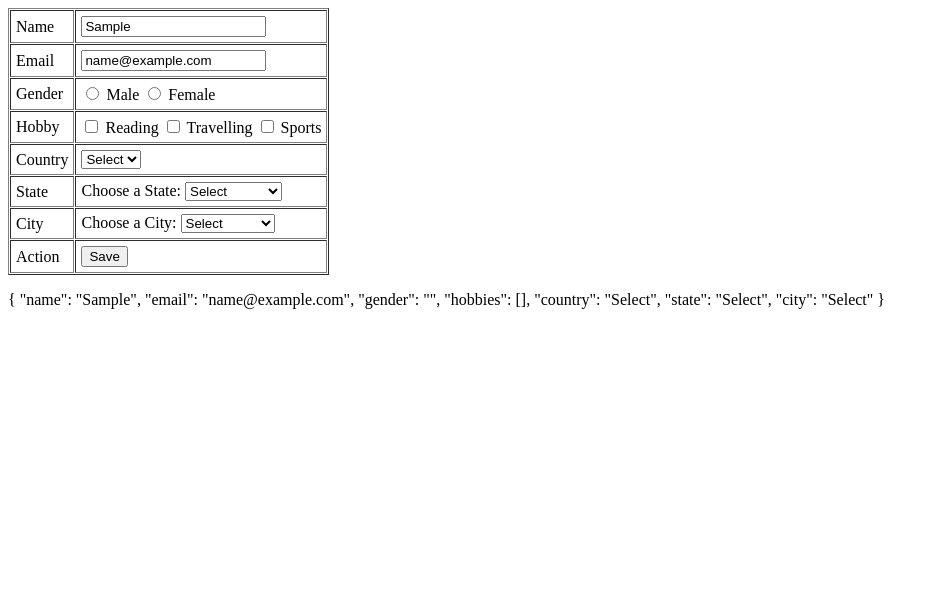
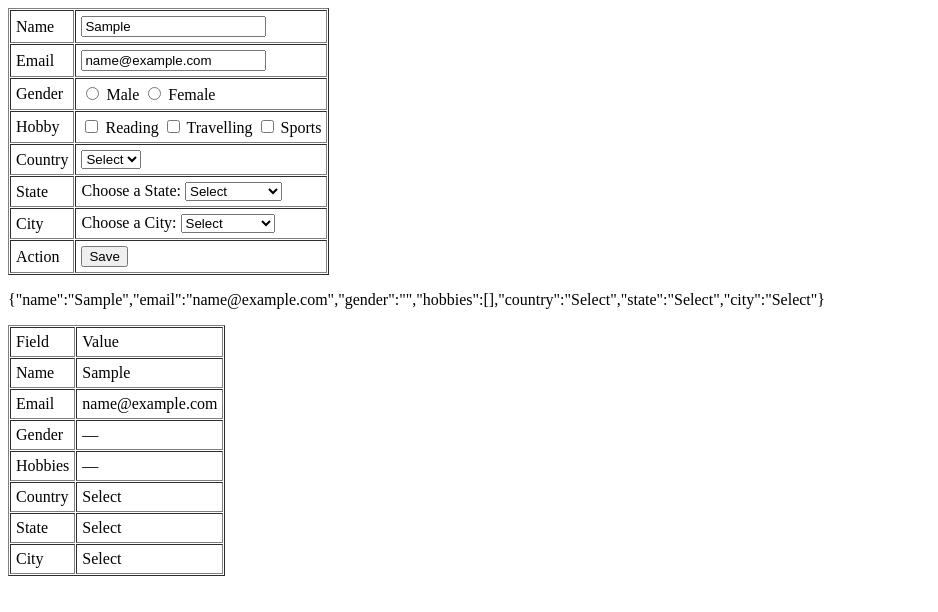
Before and after one commit to hsl-afk/Js-demo, a plain HTML site: page index.html in a window 1280 px wide. Both pictures are taken after typing "Sample", "name@example.com" into the empty fields and a click on the button "Save". Shown: the whole page, without its empty margins (0-938 px from the left). Drawn offline with Linux system fonts and the light colour scheme.

Commit message:
implement loadData function to display form data in a table

```diff
--- a/index.html
+++ b/index.html
@@ -73,10 +73,11 @@
     <tr>
         <td>Action</td>
         <td>
-            <button type="button" onclick="storedata()">Save</button>
+            <button type="button" onclick="loadData()">Save</button>
         </td>
     </tr>
 </table>
 <p id="demo"></p>
+  <table id="dtable" border="1" cellspacing="1" cellpadding="5"></table>
 </body>
 </html>
--- a/myscripts.js
+++ b/myscripts.js
@@ -55,5 +55,37 @@ function storedata(){
         city: document.getElementById("cities").value
     };
 
-    document.getElementById("demo").textContent = JSON.stringify(formdata, null, 2);
+    document.getElementById("demo").textContent = JSON.stringify(formdata);
+    return formdata
 }
+
+function loadData() {
+  const dtable = document.getElementById('dtable');
+  const formdata = storedata();
+
+  dtable.innerHTML = '';
+
+  const headerRow = dtable.insertRow(0);
+  const headerCell1 = headerRow.insertCell(0);
+  const headerCell2 = headerRow.insertCell(1);
+  headerCell1.textContent = 'Field';
+  headerCell2.textContent = 'Value';
+
+  const rows = [
+    ['Name', formdata.name],
+    ['Email', formdata.email],
+    ['Gender', formdata.gender],
+    ['Hobbies', formdata.hobbies.join(', ')],
+    ['Country', formdata.country],
+    ['State', formdata.state],
+    ['City', formdata.city]
+  ];
+
+  rows.forEach(([label, value]) => {
+    const row = dtable.insertRow();
+    const cell0 = row.insertCell(0);
+    const cell1 = row.insertCell(1);
+    cell0.textContent = label;
+    cell1.textContent = value || '—';
+  });
+}
```
